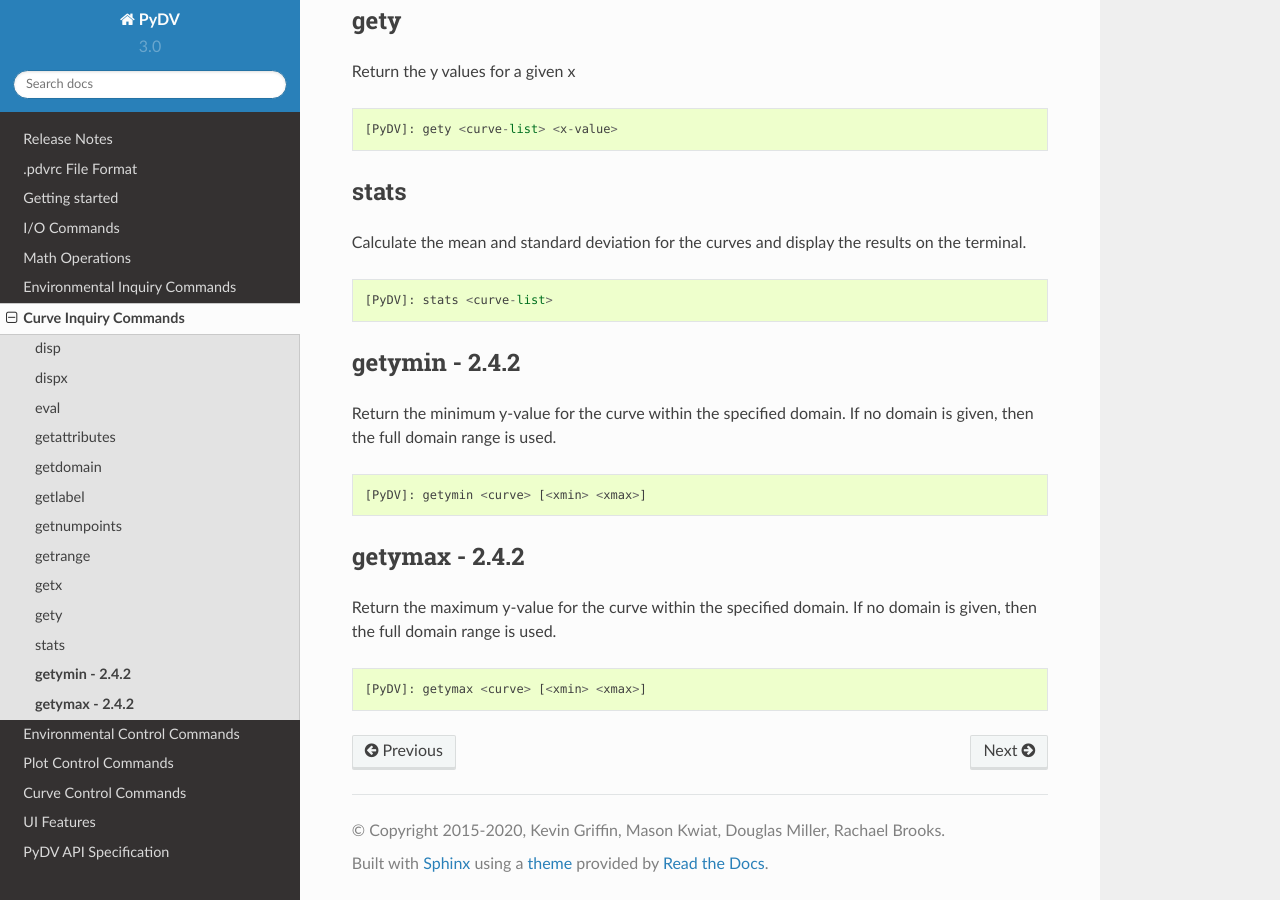
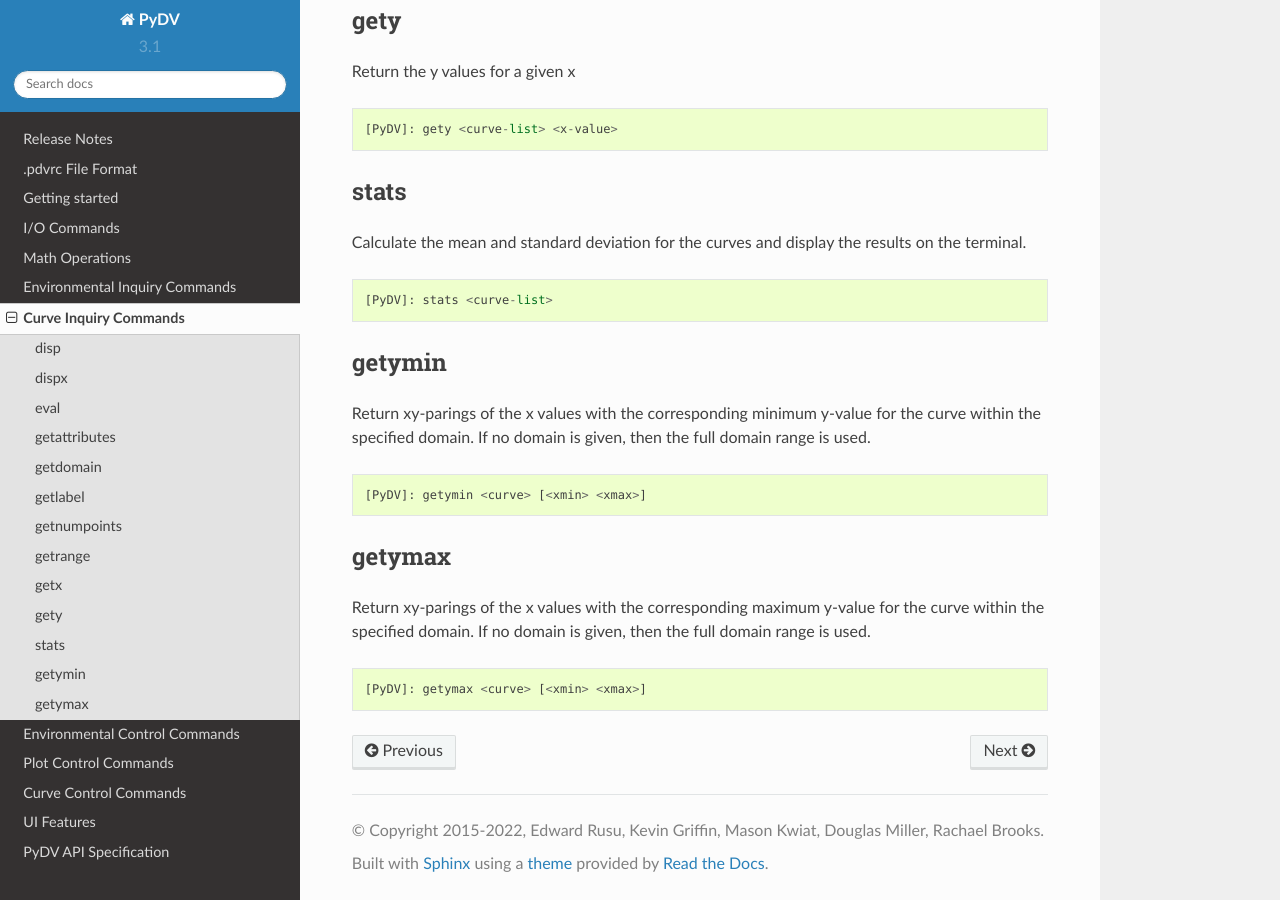
Before and after one commit to LLNL/PyDV, a Sphinx documentation site: the page built from docs/curve_inquiry_cmds.rst, in a window 1280 px wide and 900 px high, scrolled down 1938 px. Built offline with Sphinx 7.4.7 and the Read the Docs theme 2.0.0, drawn with Linux system fonts in a browser that asks for light colours.

Commit message:
Merging in Latest Changes from 3.1.1

```diff
--- a/docs/conf.py
+++ b/docs/conf.py
@@ -20,7 +20,6 @@ import shlex
 # add these directories to sys.path here. If the directory is relative to the
 # documentation root, use os.path.abspath to make it absolute, like shown here.
 sys.path.insert(0, os.path.abspath('..'))
-#sys.path.insert(1, '/Users/griffin28/Documents/WCI/ASQ/PDV/pydv3')
 
 # -- General configuration ------------------------------------------------
 
@@ -51,17 +50,17 @@ master_doc = 'index'
 
 # General information about the project.
 project = u'PyDV'
-copyright = u'2015-2020, Kevin Griffin, Mason Kwiat, Douglas Miller, Rachael Brooks'
-author = u'Kevin Griffin, Mason Kwiat, Douglas Miller, Rachael Brooks'
+copyright = u'2015-2022, Edward Rusu, Kevin Griffin, Mason Kwiat, Douglas Miller, Rachael Brooks'
+author = u'Edward Rusu, Kevin Griffin, Mason Kwiat, Douglas Miller, Rachael Brooks'
 
 # The version info for the project you're documenting, acts as replacement for
 # |version| and |release|, also used in various other places throughout the
 # built documents.
 #
 # The short X.Y version.
-version = u'3.0'
+version = u'3.1'
 # The full version, including alpha/beta/rc tags.
-release = u'3.0.6'
+release = u'3.1.1'
 
 # The language for content autogenerated by Sphinx. Refer to documentation
 # for a list of supported languages.
@@ -229,7 +228,7 @@ latex_elements = {
 #  author, documentclass [howto, manual, or own class]).
 latex_documents = [
   (master_doc, 'PyDV.tex', u'PyDV Documentation',
-   u'Kevin Griffin, Mason Kwiat, Douglas Miller, Rachael Brooks', 'manual'),
+   u'Edward Rusu, Kevin Griffin, Mason Kwiat, Douglas Miller, Rachael Brooks', 'manual'),
 ]
 
 # The name of an image file (relative to this directory) to place at the top of
--- a/docs/curve_inquiry_cmds.rst
+++ b/docs/curve_inquiry_cmds.rst
@@ -111,19 +111,23 @@ Calculate the mean and standard deviation for the curves and display the results
 
    [PyDV]: stats <curve-list>
 
-**getymin - 2.4.2**
--------------------
+getymin
+-------
 
-Return the minimum y-value for the curve within the specified domain. If no domain is given, then the full domain range is used.
+Return xy-parings of the x values with the corresponding minimum y-value for the
+curve within the specified domain. If no domain is given, then the full domain
+range is used.
 
 .. code::
 
    [PyDV]: getymin <curve> [<xmin> <xmax>]
 
-**getymax - 2.4.2**
--------------------
+getymax
+-------
 
-Return the maximum y-value for the curve within the specified domain. If no domain is given, then the full domain range is used.
+Return xy-parings of the x values with the corresponding maximum y-value for the
+curve within the specified domain. If no domain is given, then the full domain
+range is used.
 
 .. code::
 
--- a/scripts/version.txt
+++ b/scripts/version.txt
@@ -1 +1 @@
-3.0.6
+3.1.1
--- a/setup.py
+++ b/setup.py
@@ -13,11 +13,11 @@ with open(path.join(here, 'README.md'), encoding='utf-8') as f:
 
 setup(
         name='PyDV',
-        version='3.0.6',
+        version='3.1.1',
         description='PyDV: Python Data Visualizer',
         long_description=long_description,
-        author='Kevin Griffin',
-        author_email='griffin28@llnl.gov',
+        author='Edward Rusu',
+        author_email='rusu1@llnl.gov',
         license='BSD',
         url='https://github.com/LLNL/PyDV',
         packages=find_packages(),
```
Also changed, not shown: docs/release_notes.rst (+20 -0 lines), 9 other files.
